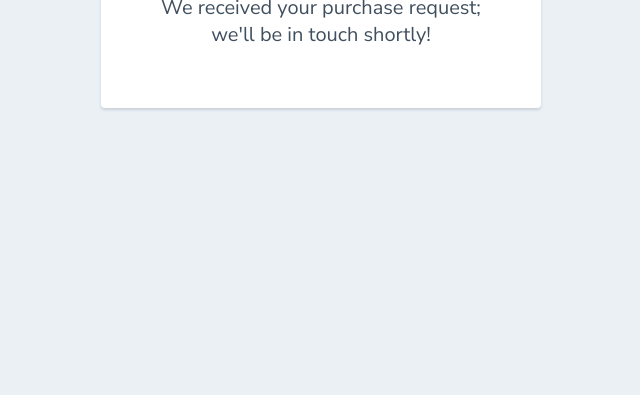
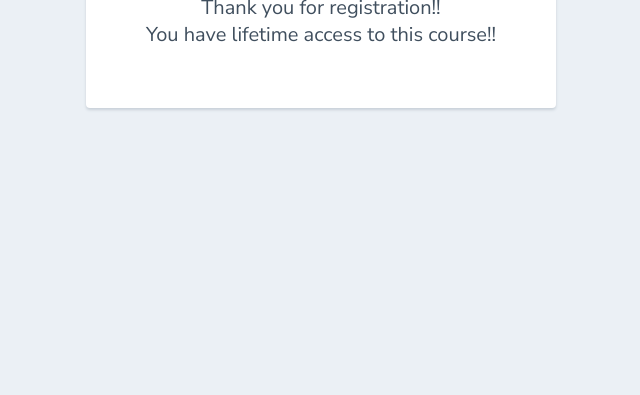
Before and after one commit to Kisna2512/Success_page, a plain HTML site: page index.html in a window 1280 px wide. Shown: the part 405-800 px from the top of the page, without its empty margins (319-959 px from the left). Drawn offline with Linux system fonts and the light colour scheme.

Commit message:
Update index.html

```diff
--- a/index.html
+++ b/index.html
@@ -42,7 +42,7 @@
         <i class="checkmark">✓</i>
       </div>
         <h1>Success</h1>
-        <p>We received your purchase request;<br/> we'll be in touch shortly!</p>
+        <p>Thank you for registration!! <br/> You have lifetime access to this course!!</p>
       </div>
     </body>
 </html>
```
